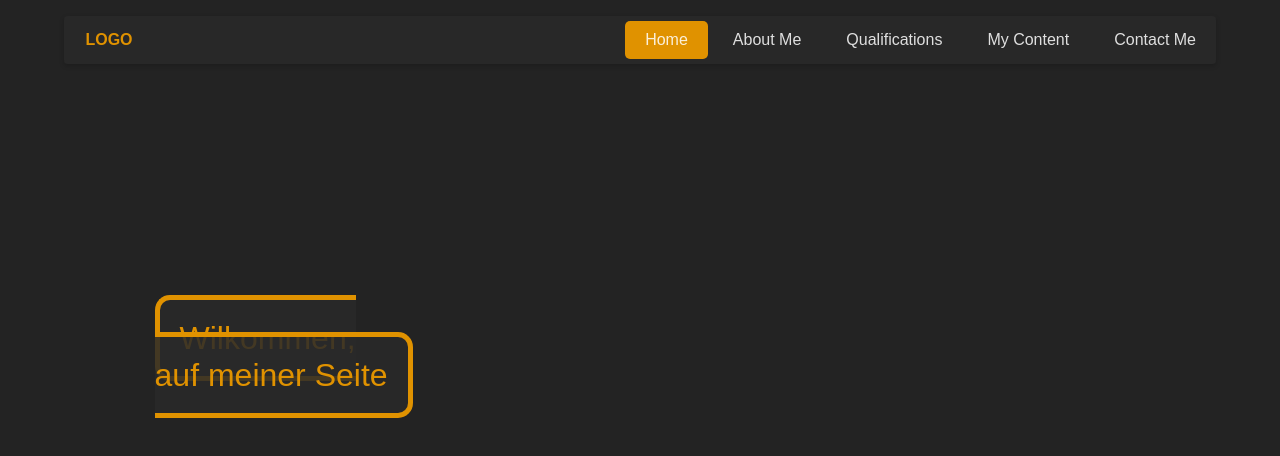
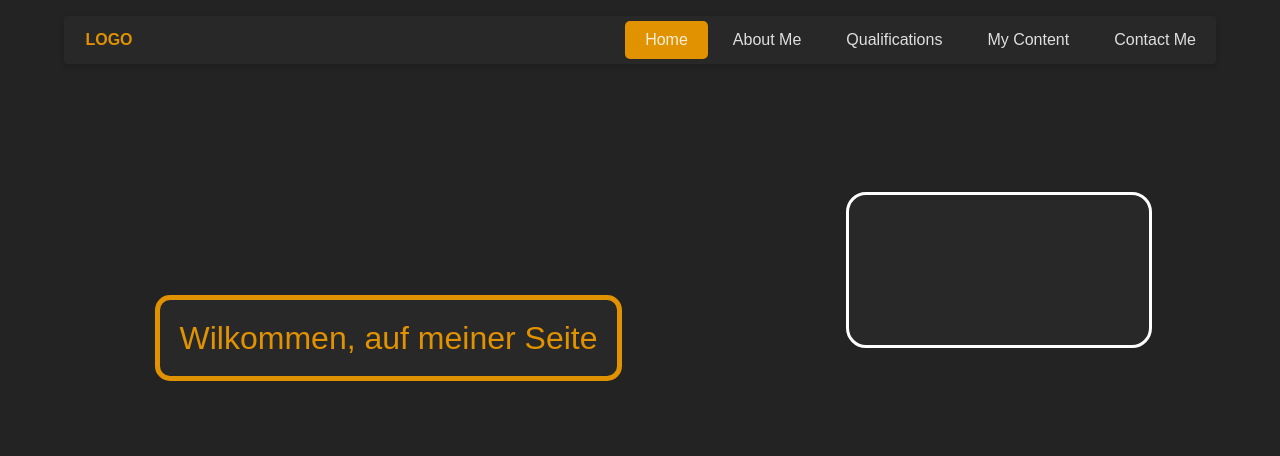
Before and after one commit to Patitobi/PWeb, a plain HTML site: page index.html in a window 1280 px wide. Shown: the top 456 px of the page. Drawn offline with nearby package versions, Linux system fonts and the light colour scheme.

Commit message:
Update index.html

```diff
--- a/index.html
+++ b/index.html
@@ -25,9 +25,13 @@
         </header>
         <main>
             <section id="sec0" class="section">
+                <canvas id="can0">
+                </canvas>
+                <script src="JS\can0.js"></script>
                 <a id="title">
-			Wilkommen, <br> auf meiner Seite
+                    Wilkommen, auf meiner Seite
                 </a>
+
             </section>
             <section id="sec1" class="section">
                 <a>
```
Lines whose indentation alone changed are shown as unchanged.
